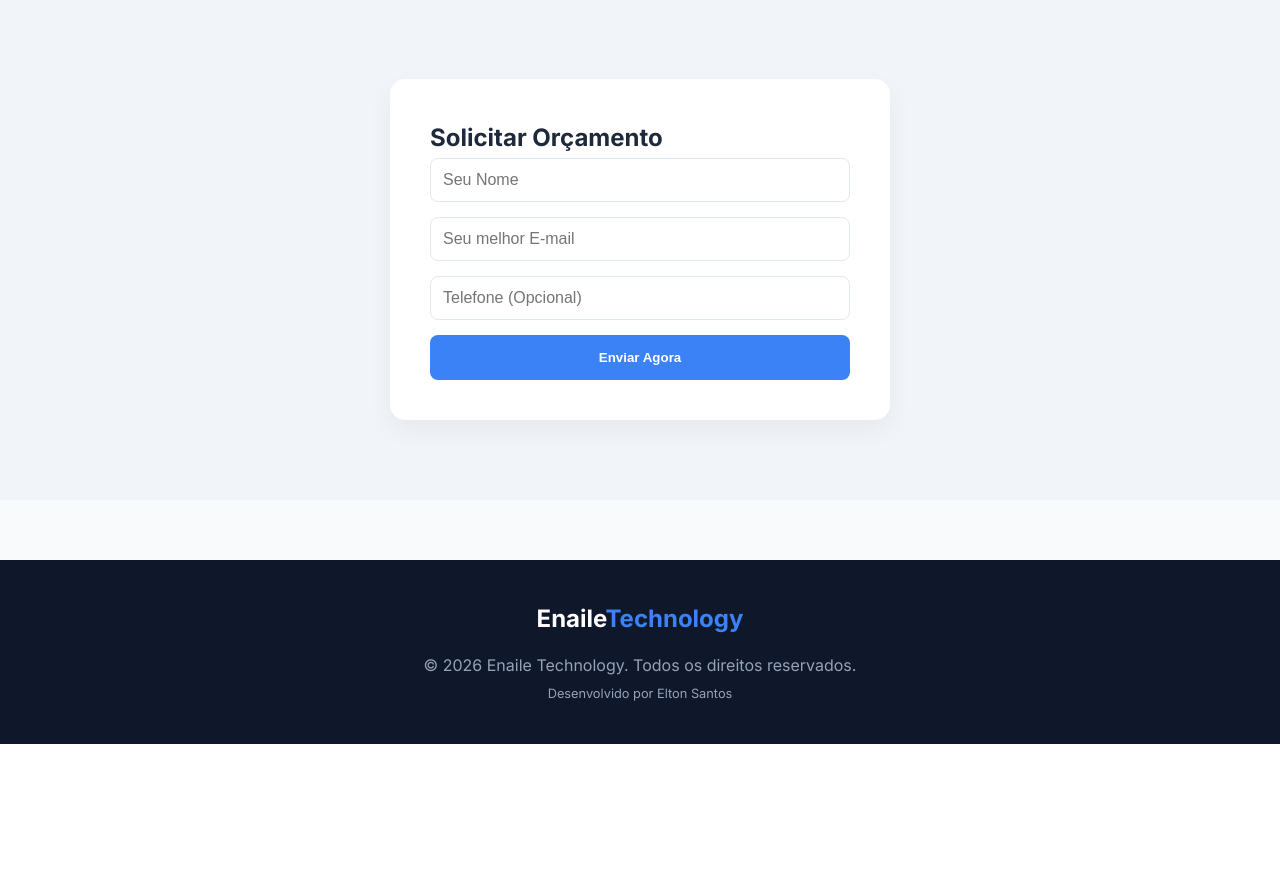
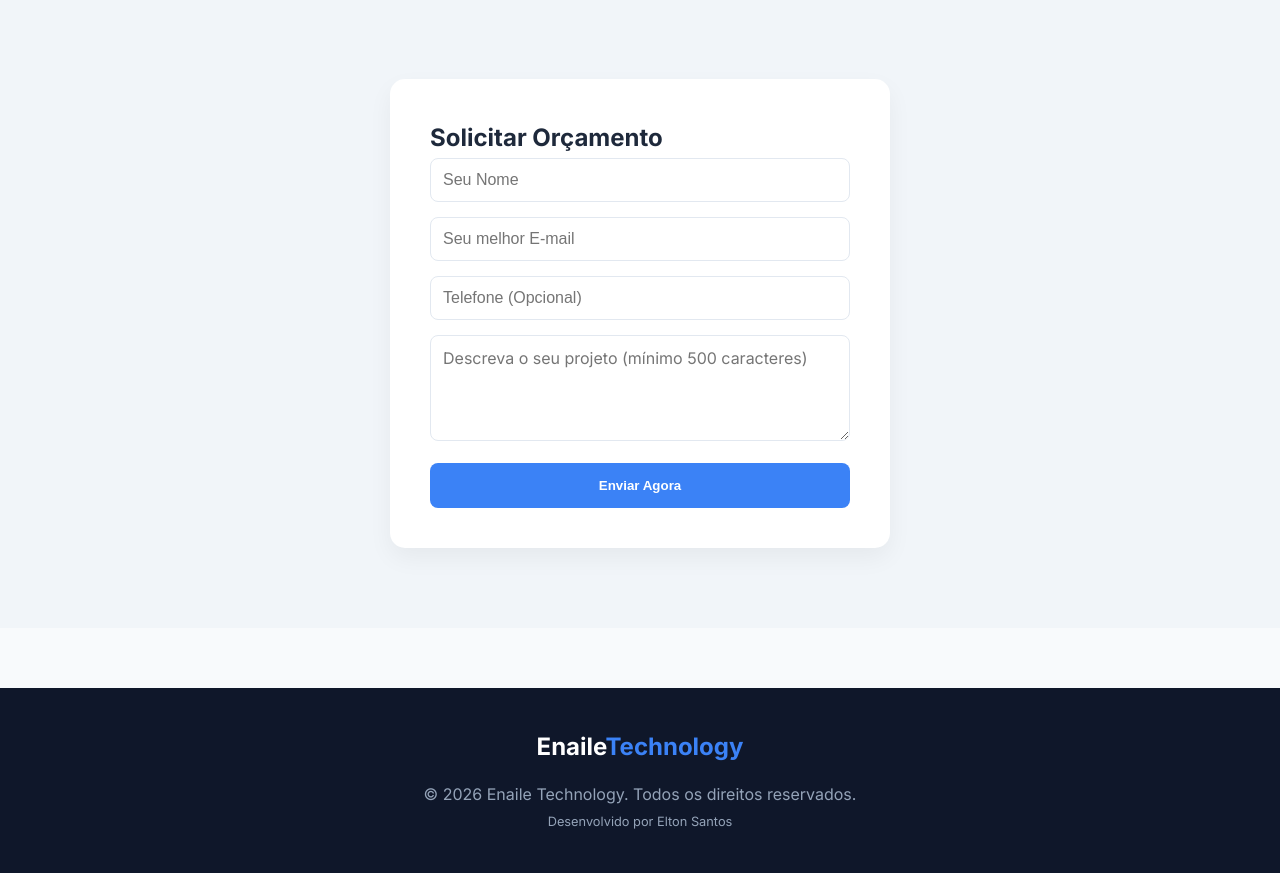
Before and after one commit to EltonSantos43/enaile_tech, a Django app: page / in a window 1280 px wide. Shown: the part 1493-2366 px from the top of the page. Before the commit the page ends 2237 px from the top, so only its background shows below. Run offline with Django 5.2, Linux system fonts and the light colour scheme.

Commit message:
feat: limit project description to 500 characters maximum

```diff
--- a/core/settings.py
+++ b/core/settings.py
@@ -103,9 +103,9 @@ AUTH_PASSWORD_VALIDATORS = [
 # Internationalization
 # https://docs.djangoproject.com/en/5.2/topics/i18n/
 
-LANGUAGE_CODE = 'en-us'
+LANGUAGE_CODE = 'pt-br'
 
-TIME_ZONE = 'UTC'
+TIME_ZONE = 'America/Sao_Paulo'
 
 USE_I18N = True
 
--- a/leads/models.py
+++ b/leads/models.py
@@ -5,6 +5,8 @@ class Lead(models.Model):
     email = models.EmailField(unique=True)
     telefone = models.CharField(max_length=20, blank=True, null=True)
     data_cadastro = models.DateTimeField(auto_now_add=True)
+    descricao = models.TextField(max_length=500, default="")
+    data_criacao = models.DateTimeField(auto_now_add=True)
 
     def __str__(self) -> str:
         return f"{self.nome} - {self.email}"
--- a/leads/templates/leads/index.html
+++ b/leads/templates/leads/index.html
@@ -93,7 +93,13 @@
                     </div>
                     {% endif %}
 
-                    <form method="POST">
+                    {% if erro_email %}
+                    <div class="alert-error" style="background: #fee2e2; color: #991b1b; padding: 15px; border-radius: 8px; text-align: center; margin-bottom: 20px;">
+                        ⚠️ Este e-mail já está cadastrado em nossa base.
+                    </div>
+                    {% endif %}
+
+                    <form method="POST" action="#contato">
                         {% csrf_token %}
                         <input type="text" name="website" class="honeypot">
 
@@ -105,6 +111,10 @@
                         </div>
                         <div class="form-group">
                             <input type="text" name="telefone" placeholder="Telefone (Opcional)">
+                        </div>
+                        <div class="form-group">
+                            <textarea name="descricao" placeholder="Descreva o seu projeto (mínimo 500 caracteres)"
+                                    maxlength="2000" required rows="4"></textarea>
                         </div>
                         <button type="submit" class="btn-primary full-width">Enviar Agora</button>
                     </form>
--- a/leads/views.py
+++ b/leads/views.py
@@ -1,23 +1,35 @@
-from django.shortcuts import render, redirect
+from django.shortcuts import render
 from .models import Lead
 
 def home(request):
     sucesso = False
+    erro_email = False
 
-    if request.method == "POST":
-        # SEGURANÇA: Honeypot (se o campo 'website' estibver preenchido, é um robô)
-        if request.POST.get('website'):
-            return redirect ('home')
-
-        # Captura de dados do formulário
+    if request.method == 'POST':
         nome = request.POST.get('nome')
         email = request.POST.get('email')
         telefone = request.POST.get('telefone')
+        honeypot = request.POST.get('website')
+        descricao = request.POST.get('descricao')
+        if descricao:
+            descricao = descricao[:500]
 
-        # Só salva se tiver nome e email
-        if nome and email:
-            Lead.objects.create(nome=nome, email=email, telefone=telefone)
-            sucesso = True
-            return render(request, 'leads/index.html', {'sucesso': sucesso})
+        if not honeypot:
+            # Verifica se o e-mail já existe no banco
+            if Lead.objects.filter(email=email).exists():
+                erro_email = True
+            else:
+                # ADICIONADO: descricao=descricao para salvar no banco
+                Lead.objects.create(
+                    nome=nome,
+                    email=email,
+                    telefone=telefone,
+                    descricao=descricao
+                )
+                sucesso = True
 
-    return render(request, 'leads/index.html')
+    context = {
+        'sucesso': sucesso,
+        'erro_email': erro_email
+    }
+    return render(request, 'leads/index.html', context)
--- a/static/css/style.css
+++ b/static/css/style.css
@@ -226,3 +226,18 @@ footer .container {
         font-size: 2rem;
     }
 }
+
+.form-group textarea {
+    width: 100%;
+    padding: 12px;
+    border: 1px solid #e2e8f0;
+    border-radius: 8px;
+    font-size: 1rem;
+    outline: none;
+    font-family: 'Inter', sans-serif;
+    resize: vertical; /* Permite ao user aumentar a altura, mas não a largura */
+}
+
+.form-group textarea:focus {
+    border-color: #3b82f6;
+}
```
Also changed, not shown: leads/migrations/0002_alter_lead_options_lead_data_criacao_lead_descricao.py (added).
